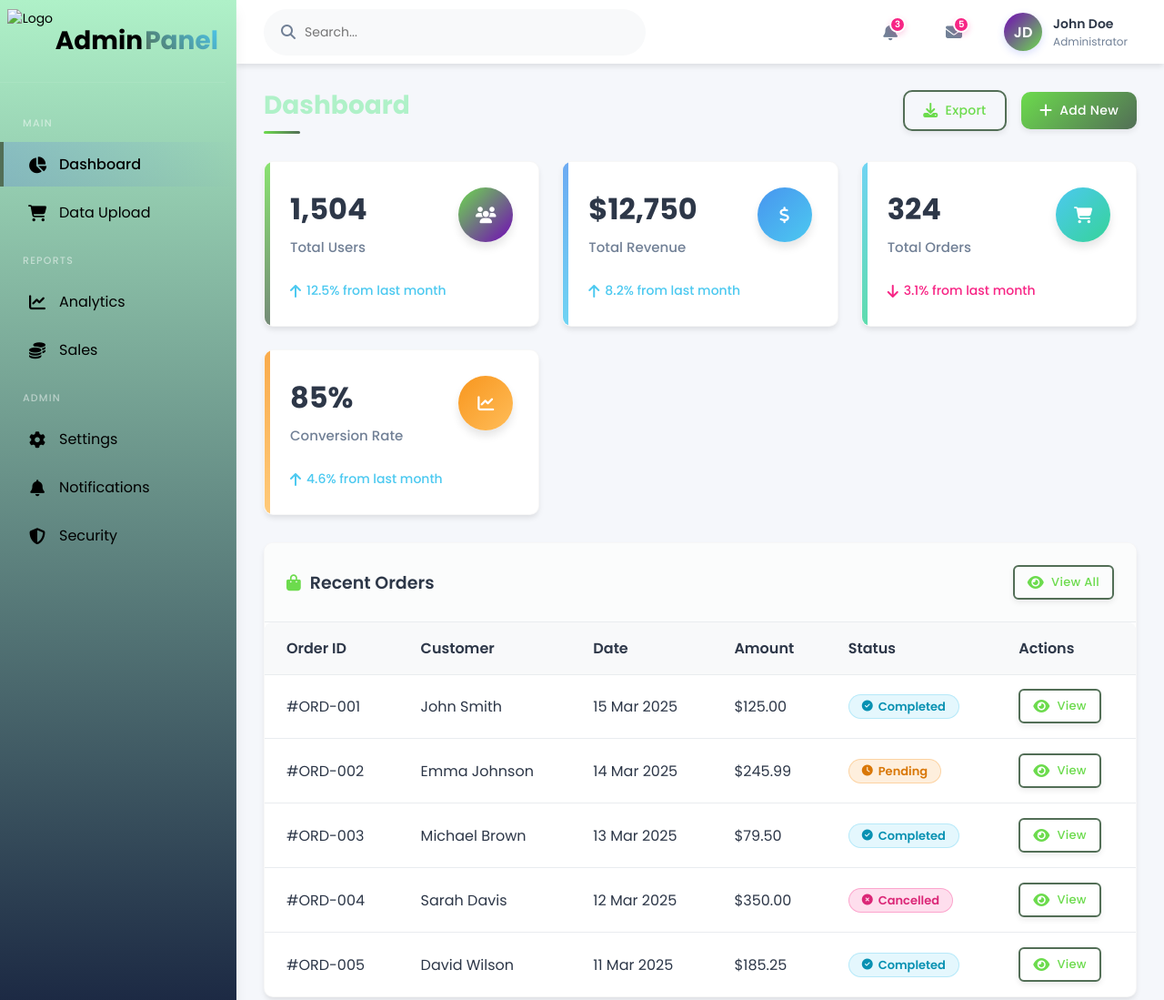
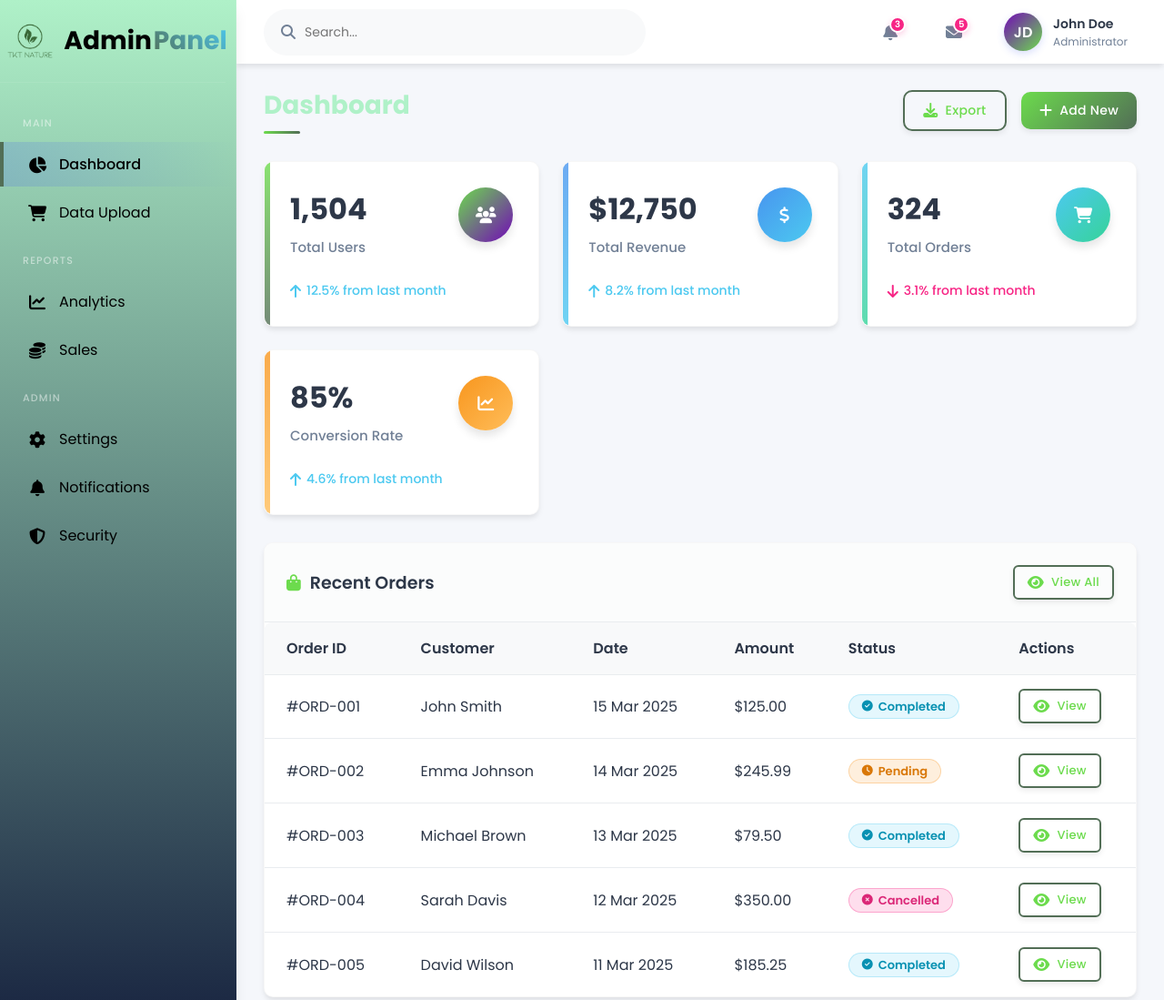
Before and after one commit to yongenang/pnl_dashboard, a website: page index.html in a window 1280 px wide. Shown: the top 1099 px of the page at 91% size. Drawn offline with nearby package versions, Linux system fonts and the light colour scheme.

Commit message:
latest edited

```diff
--- a/index.html
+++ b/index.html
@@ -4,7 +4,7 @@
     <meta charset="UTF-8" />
     <meta name="viewport" content="width=device-width, initial-scale=1.0" />
     <title>TKT Nature Online</title>
-    <link rel="icon" type="image/png" href="logo.png">
+    <link rel="icon" type="image/png" href="assets/logo.png">
     <link
       rel="stylesheet"
       href="https://cdnjs.cloudflare.com/ajax/libs/font-awesome/6.4.2/css/all.min.css"
@@ -24,7 +24,7 @@
       <!-- Sidebar -->
       <div class="sidebar">
         <div class="logo">
-          <img src="logo.png" alt="Logo" class="logo-img" />
+          <img src="assets/logo.png" alt="Logo" class="logo-img" />
           <h1>Admin<span>Panel</span></h1>
         </div>
         <div class="nav-menu">
```
